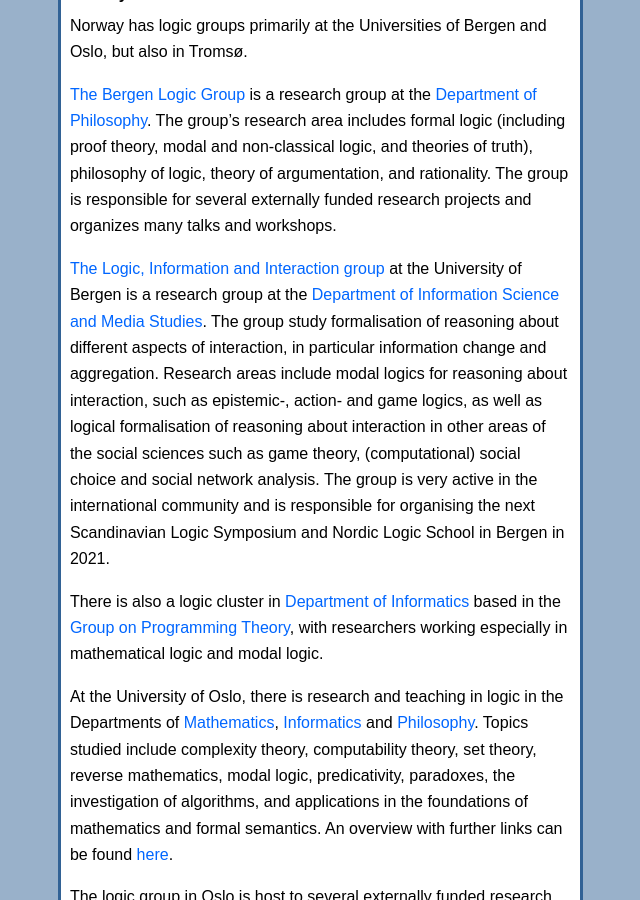
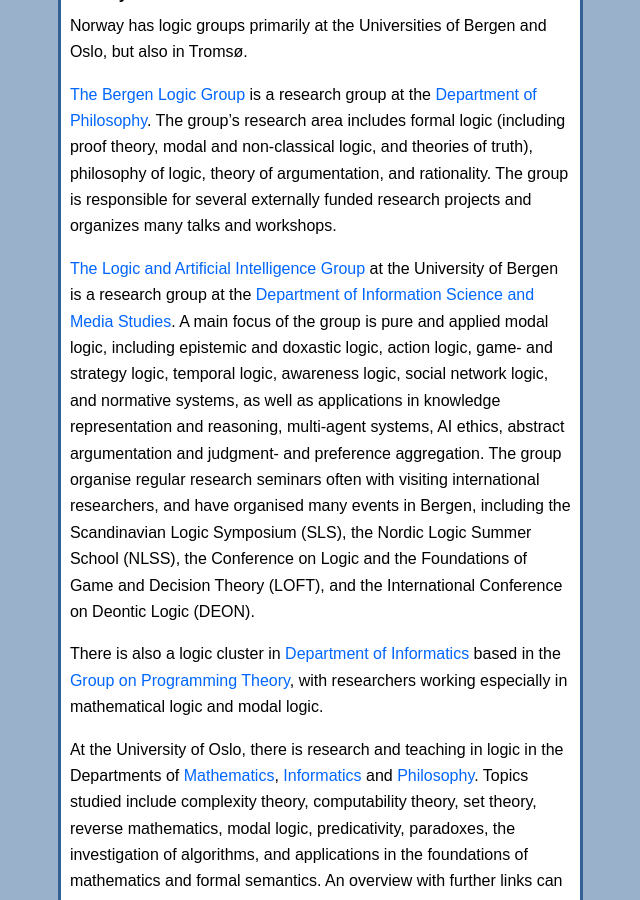
Before and after one commit to scandinavianlogic/scandinavianlogic.github.io, a Jekyll site: the page built from logic-in-scandinavia.md, in a window 1280 px wide and 900 px high, scrolled down 3034 px. Shown: the whole window, without its empty margins (453-1093 px from the left). Built offline with Jekyll 4.4.1, drawn with Linux system fonts in a browser that asks for light colours.

Commit message:
Update logic-in-scandinavia.md
Updated Bergen text according to proposal from Ågotnes.

```diff
--- a/logic-in-scandinavia.md
+++ b/logic-in-scandinavia.md
@@ -132,17 +132,20 @@ and non-classical logic, and theories of truth), philosophy of logic, theory of
 argumentation, and rationality. The group is responsible for several externally
 funded research projects and organizes many talks and workshops.
 
-[The Logic, Information and Interaction group](https://www.uib.no/en/rg/lii)
+[The Logic and Artificial Intelligence Group](https://www.uib.no/en/rg/lai)
 at the University of Bergen is a research group at the
 [Department of Information Science and Media Studies](https://www.uib.no/en/infomedia).
-The group study formalisation of reasoning about different aspects of
-interaction, in particular information change and aggregation. Research areas
-include modal logics for reasoning about interaction, such as epistemic-,
-action- and game logics, as well as logical formalisation of reasoning about
-interaction in other areas of the social sciences such as game theory,
-(computational) social choice and social network analysis. The group is very
-active in the international community and is responsible for organising the next
-Scandinavian Logic Symposium and Nordic Logic School in Bergen in 2021.
+A main focus of the group is pure and applied modal logic, including
+epistemic and doxastic logic, action logic, game- and strategy logic,
+temporal logic, awareness logic, social network logic, and normative
+systems, as well as applications in knowledge representation and
+reasoning, multi-agent systems, AI ethics, abstract argumentation and
+judgment- and preference aggregation. The group organise regular
+research seminars often with visiting international researchers, and
+have organised many events in Bergen, including the Scandinavian Logic
+Symposium (SLS), the Nordic Logic Summer School (NLSS), the Conference
+on Logic and the Foundations of Game and Decision Theory (LOFT), and
+the International Conference on Deontic Logic (DEON).
 
 There is also a logic cluster in
 [Department of Informatics](https://www.uib.no/en/ii)
```
